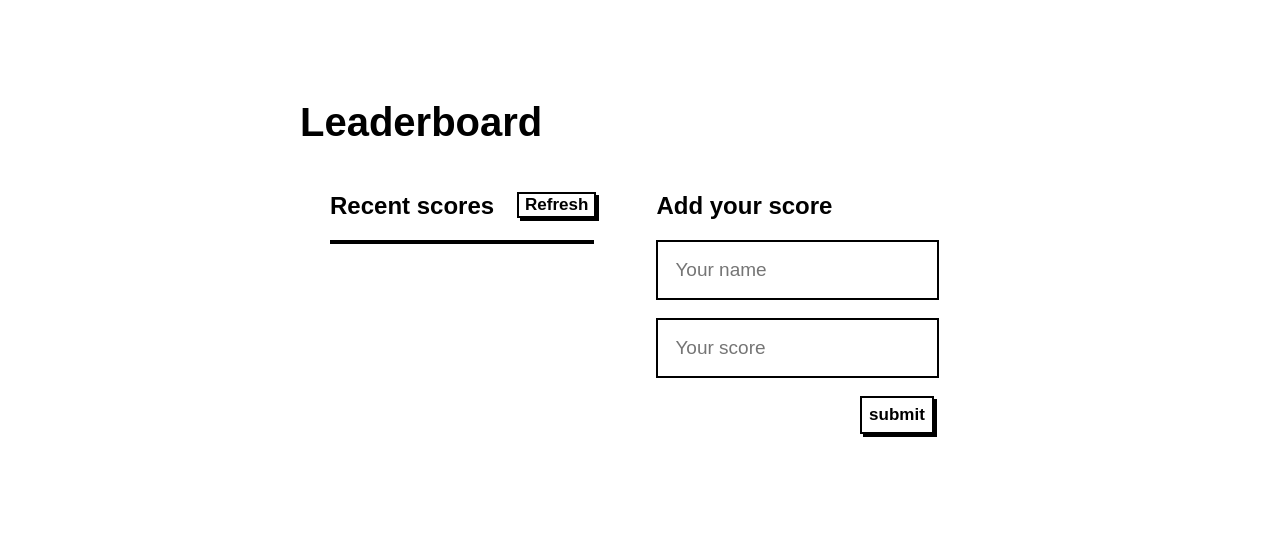
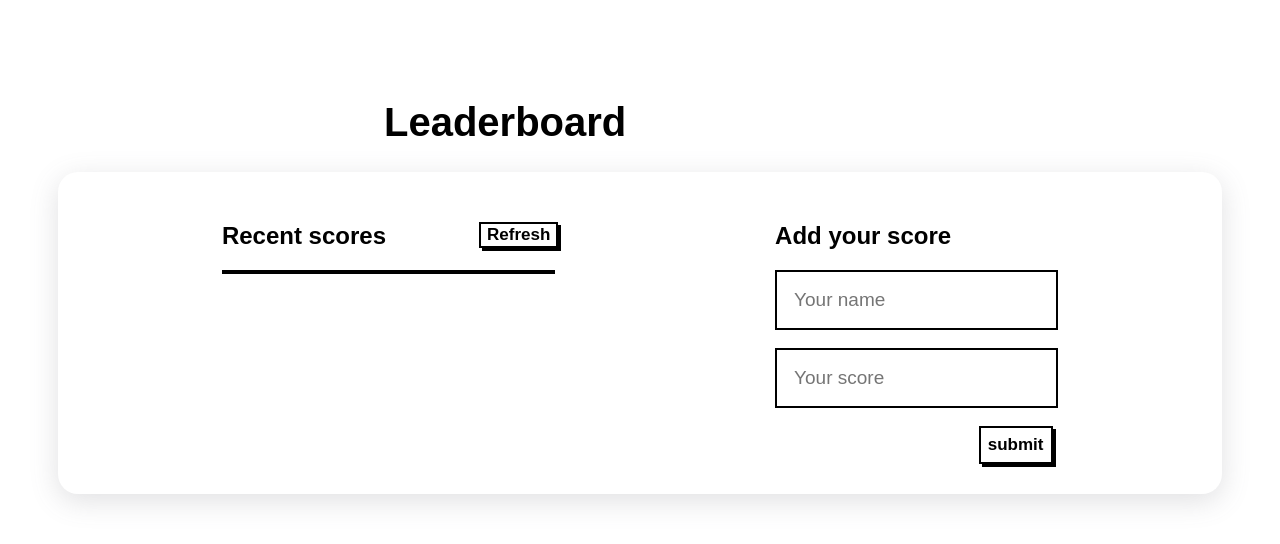
Before and after one commit to nedjwab/microverse-Leaderboard, a website built with webpack: page src/index.html in a window 1280 px wide. Built offline with nearby package versions, Linux system fonts and the light colour scheme; no server answers; a web font is replaced by a local one.

Commit message:
Add style to the main container

```diff
--- a/src/index.html
+++ b/src/index.html
@@ -21,7 +21,7 @@
 
         </div>
     </div>
-    <div class="AddBook" id="add-new">
+    <div class="AddScore" id="add-new">
         <h2>Add your score</h2>
         <form class="form">
           <input type="text" placeholder="Your name" class="name" required> <br>
--- a/src/style.css
+++ b/src/style.css
@@ -6,7 +6,7 @@ body {
 }
 
 header {
-  margin: 100px 300px 10px 300px;
+  margin: 100px 30% 10px 30%;
   font-size: 20px;
 }
 
@@ -14,13 +14,19 @@ header {
   display: flex;
   flex-direction: row;
   gap: 60px;
-  margin: 0 330px;
+  justify-content: center;
+  margin-bottom: 27px;
+  margin-left:58px;
+  margin-right: 58px;
+  box-shadow: rgba(100, 100, 111, 0.2) 0px 7px 29px 0px;
+  padding: 30px 10px;
+  border-radius: 20px;
 }
 
 .header {
   display: flex;
   flex-direction: row;
-  gap: 23px;
+  gap: 93px;
 }
 
 #add-button {
@@ -70,3 +76,8 @@ input {
 #refresh:hover {
   cursor: pointer;
 }
+
+.informations {
+  margin-right: 150px;
+  width:30%;
+}
```
